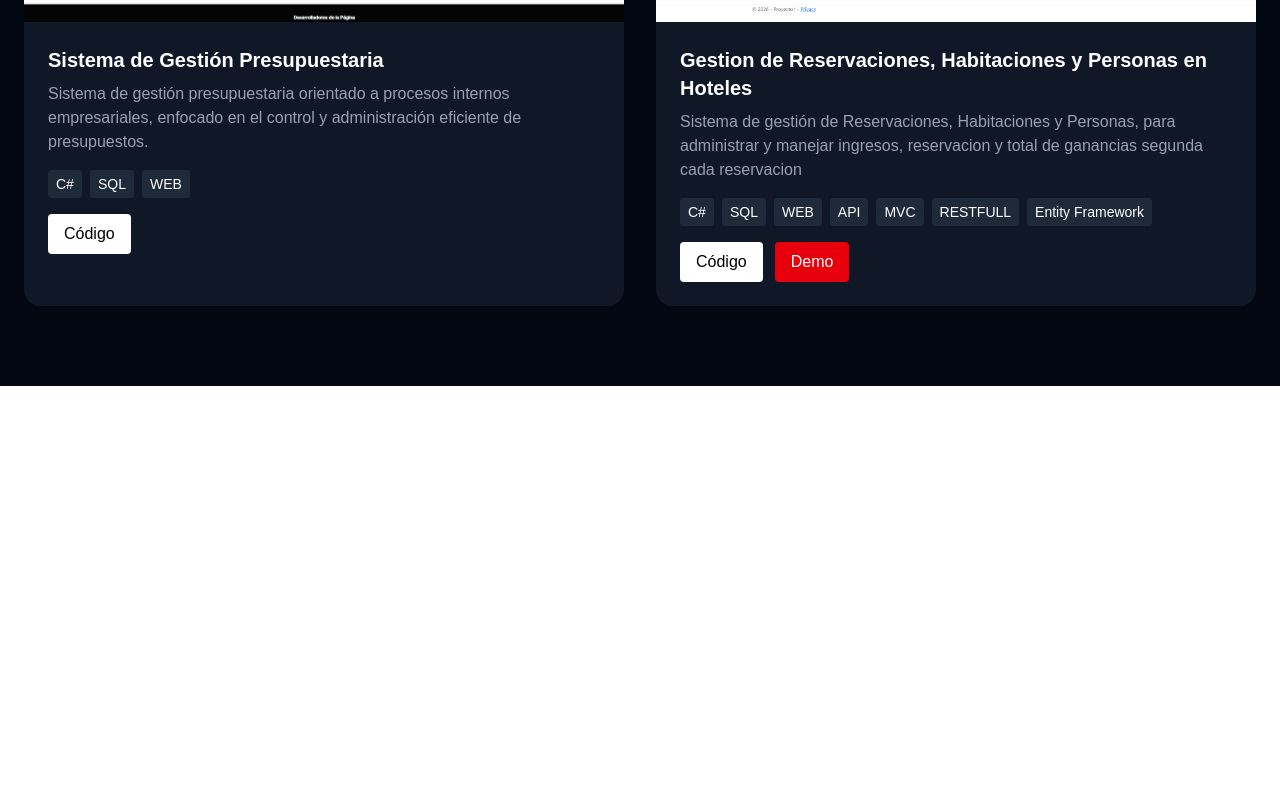
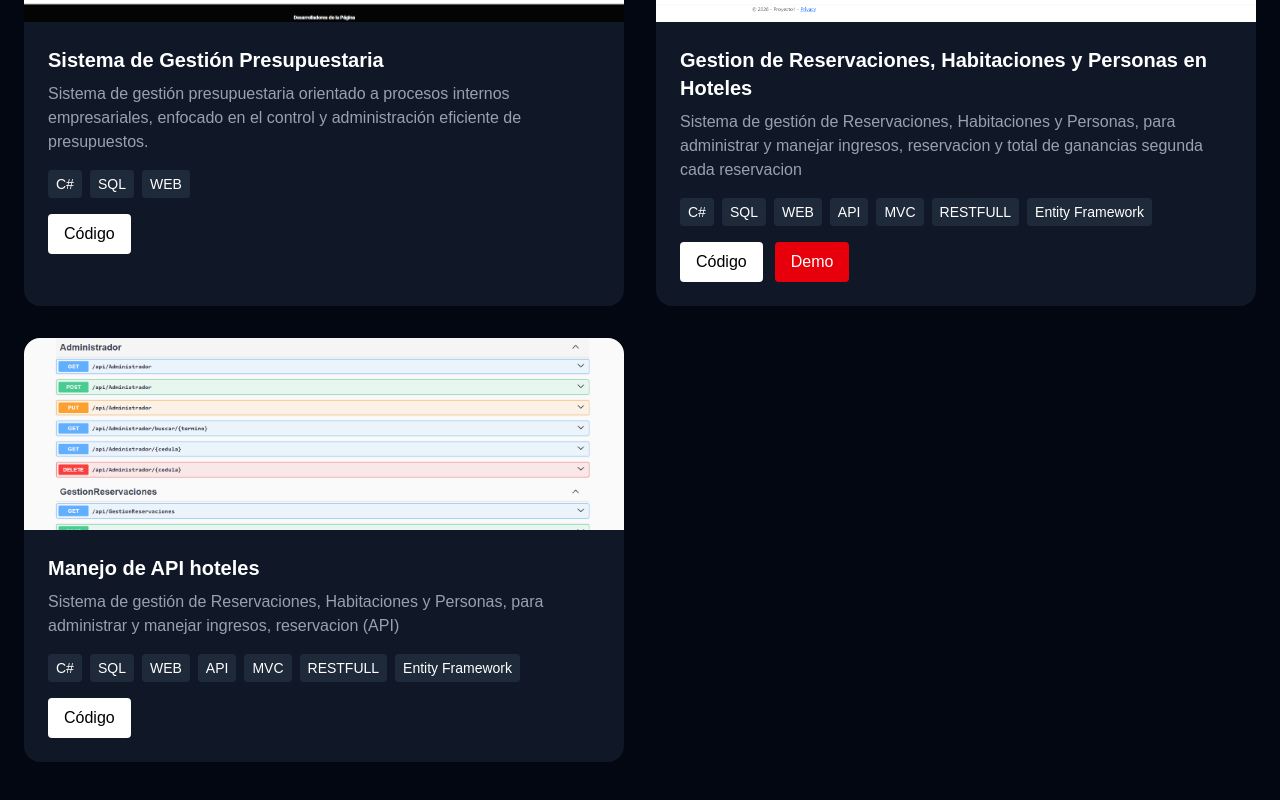
Before and after one commit to JimenezAndreyO/Andrey-Jimenez-Portafolio, a Next.js app: page / in a window 1280 px wide. Shown: the part 2078-2878 px from the top of the page. Before the commit the page ends 2464 px from the top, so only its background shows below. Built offline with nearby package versions, Linux system fonts and the light colour scheme.

Commit message:
Arreglos

```diff
--- a/Componentes/Projects.tsx
+++ b/Componentes/Projects.tsx
@@ -48,8 +48,16 @@ const projects = [
     description: "Sistema de gestión de Reservaciones, Habitaciones y Personas, para administrar y manejar ingresos, reservacion y total de ganancias segunda cada reservacion",
     image: "/ImagenHoteles.png",
     github: "https://github.com/JimenezAndreyO/Manejo-de-Hoteles-Frond.git",
-    githubAPI: "https://github.com/JimenezAndreyO/API-Hoteles.git",
     demo: "https://unedcr-my.sharepoint.com/:v:/g/personal/andrey_jimenez_uned_cr/IQDYO7wJV6mUQ5bV0O8wopMZAV1H2yytu1zNqniUZgf1apQ?nav=eyJyZWZlcnJhbEluZm8iOnsicmVmZXJyYWxBcHAiOiJPbmVEcml2ZUZvckJ1c2luZXNzIiwicmVmZXJyYWxBcHBQbGF0Zm9ybSI6IldlYiIsInJlZmVycmFsTW9kZSI6InZpZXciLCJyZWZlcnJhbFZpZXciOiJNeUZpbGVzTGlua0NvcHkifX0&e=G6dAUa",
+    tech: ["C#", "SQL", "WEB", "API", "MVC", "RESTFULL", "Entity Framework"],
+
+  },
+
+    {
+    title: "Manejo de API hoteles",
+    description: "Sistema de gestión de Reservaciones, Habitaciones y Personas, para administrar y manejar ingresos, reservacion (API)",
+    image: "/Imagenswaggerhotel.png",
+    github: "https://github.com/JimenezAndreyO/API-Hoteles.git",
     tech: ["C#", "SQL", "WEB", "API", "MVC", "RESTFULL", "Entity Framework"],
 
   },
```
Also changed, not shown: public/Imagenswaggerhotel.png (added).
